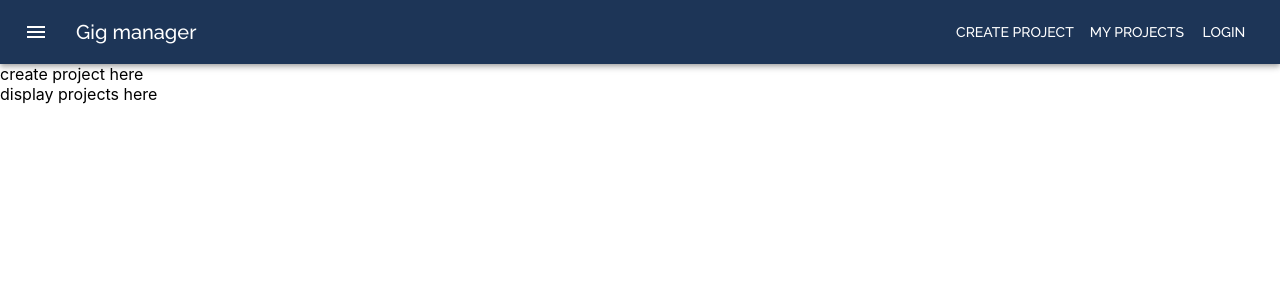
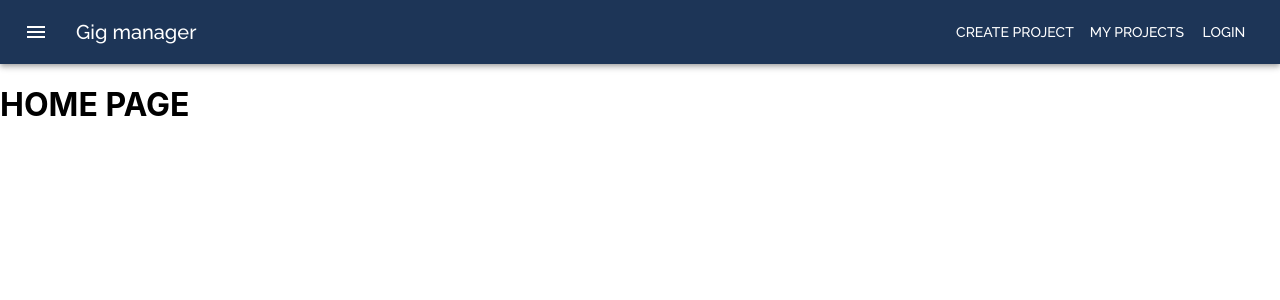
Before and after one commit to pdebuque/Gig-Tree, a React (Create React App) app: page / in a window 1280 px wide. Shown: the top 300 px of the page. Built offline with nearby package versions, Linux system fonts and the light colour scheme.

Commit message:
set up routes

```diff
--- a/package.json
+++ b/package.json
@@ -15,6 +15,7 @@
     "react": "^18.2.0",
     "react-dom": "^18.2.0",
     "react-redux": "^8.0.5",
+    "react-router-dom": "^6.4.3",
     "react-scripts": "5.0.1",
     "redux": "^4.2.0",
     "redux-logger": "^3.0.6",
--- a/src/components/App/App.jsx
+++ b/src/components/App/App.jsx
@@ -1,57 +1,30 @@
+// react router
+import { HashRouter as Router, Routes, Route, Link } from 'react-router-dom';
 
 
 // component import
+import Home from '../Home/Home'
 import CreateProject from '../CreateProject/CreateProject';
 import DisplayProjects from '../DisplayProjects/DisplayProjects';
 import Nav from '../Nav/Nav';
 import './App.css';
-import { createTheme, ThemeProvider } from '@mui/material/styles'
 
-const theme = createTheme({
-  palette: {
-    type: 'light',
-    primary: {
-      main: '#1D3557',
-    },
-    secondary: {
-      main: '#da711f',
-    },
-    error: {
-      main: '#e63946',
-    },
-  },
-  typography: {
-    fontWeightLight: 300,
-    fontWeightBold: 700,
-    fontFamily: 'Raleway',
-    h1: {
-      fontWeight: 700,
-    },
-    body1: {
-      fontFamily: 'Merriweather',
-    },
-    body2: {
-      fontFamily: 'Merriweather',
-      lineHeight: 1.63,
-      fontSize: '0.8rem',
-    },
-    h5: {
-      lineHeight: 0.97,
-    },
-    h6: {
-      lineHeight: 1.12,
-    },
-  },
-})
+//styles
+import { ThemeProvider } from '@mui/material/styles'
+
+import { theme } from '../../theme'
 
 function App() {
   return (
     <ThemeProvider theme={theme}>
       <Nav />
-      <main>
-        <CreateProject />
-        <DisplayProjects />
-      </main>
+      <Router>
+        <Routes>
+          <Route exact path='/' element = {<Home/>}></Route>
+          <Route exact path='/create' element = {<CreateProject/>}> </Route>
+          <Route exact path='/display' element = {<DisplayProjects />}></Route>
+        </Routes>
+      </Router>
     </ThemeProvider>
   );
 }
--- /dev/null
+++ b/src/components/Home/Home.jsx
@@ -0,0 +1,5 @@
+export default function Home() {
+    return(
+        <h1>HOME PAGE</h1>
+    )
+}
--- a/src/index.js
+++ b/src/index.js
@@ -6,8 +6,12 @@ import { Provider } from 'react-redux';
 import { createStore, combineReducers, applyMiddleware } from 'redux';
 import logger from 'redux-logger';
 
+const temp = (state='', action) =>{
+  return state
+}
+
 const store = createStore(combineReducers({
-
+  temp
 }), applyMiddleware(logger)
 );
 
--- /dev/null
+++ b/src/theme.js
@@ -0,0 +1,38 @@
+import {createTheme } from '@mui/material/styles';
+
+export const theme = createTheme({
+    palette: {
+      type: 'light',
+      primary: {
+        main: '#1D3557',
+      },
+      secondary: {
+        main: '#da711f',
+      },
+      error: {
+        main: '#e63946',
+      },
+    },
+    typography: {
+      fontWeightLight: 300,
+      fontWeightBold: 700,
+      fontFamily: 'Raleway',
+      h1: {
+        fontWeight: 700,
+      },
+      body1: {
+        fontFamily: 'Merriweather',
+      },
+      body2: {
+        fontFamily: 'Merriweather',
+        lineHeight: 1.63,
+        fontSize: '0.8rem',
+      },
+      h5: {
+        lineHeight: 0.97,
+      },
+      h6: {
+        lineHeight: 1.12,
+      },
+    },
+  })
```
Also changed, not shown: 1 other file (tests, documents, lock files or other folders).
